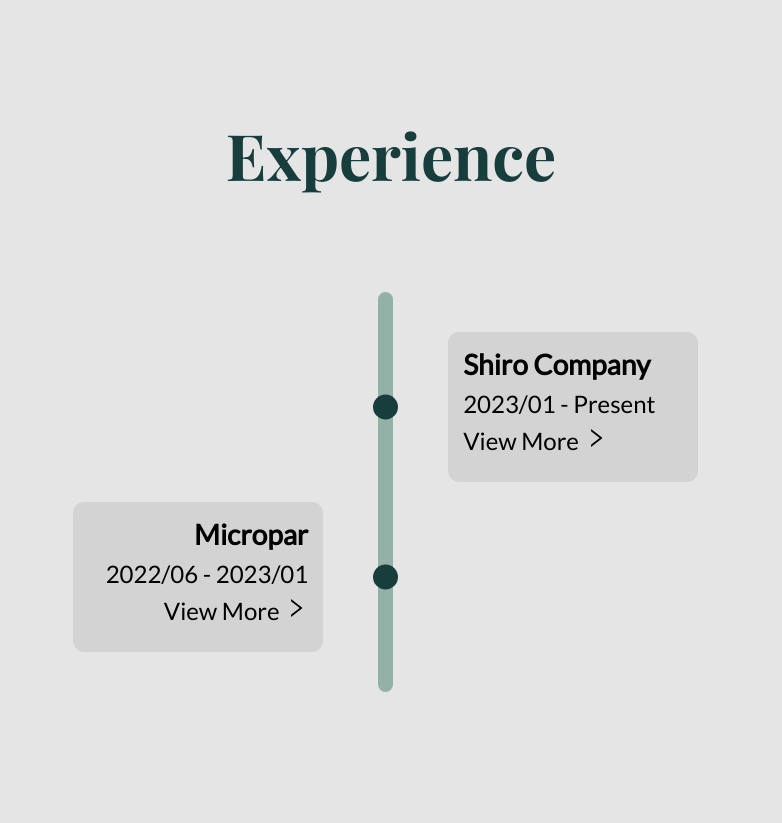
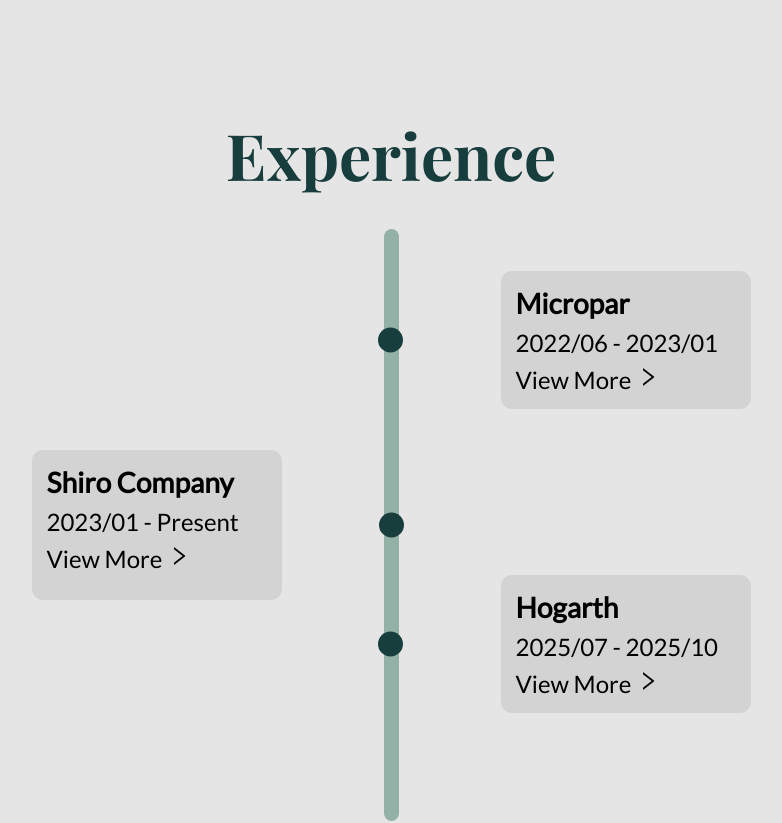
Before and after one commit to Kameha1011/Portfolio, a React (Vite) app: page / in a window 1280 px wide. Shown: the part 528-1351 px from the top of the page, without its empty margins (249-1031 px from the left). Built offline with nearby package versions, Linux system fonts and the light colour scheme.

Commit message:
feat: make experience more extensible, upd bun lock

```diff
--- a/src/components/Experience/Experience.css
+++ b/src/components/Experience/Experience.css
@@ -4,14 +4,22 @@
   align-items: center;
   background-color: #e5e5e5;
   height: 60vh;
+  padding-bottom: 8rem;
 }
 .experience__timeline {
   width: 100%;
   height: 100%;
-  position: relative;
+  display: flex;
+  justify-content: center;
+}
+.experience__column {
+  padding-top: 1rem;
+  display: flex;
+  flex-direction: column;
+  gap: 2rem;
 }
 .experience__item {
-  position: absolute;
+  position: relative;
   display: flex;
   flex-direction: column;
   width: 150px;
@@ -20,14 +28,8 @@
   padding: 4px;
   border-radius: 0.7rem;
 }
-.experience__item--right {
-  top: 15%;
-  left: 8px;
-}
-.experience__item--left {
-  text-align: right;
-  bottom: 15%;
-  right: 8px;
+.experience__item--blank {
+  height: 100px;
 }
 .experience__item--right::after,
 .experience__item--left::after {
@@ -42,10 +44,10 @@
   background-color: #183d3d;
 }
 .experience__item--right::after {
-  right: 100%;
+  right: 108%;
 }
 .experience__item--left::after {
-  left: 100%;
+  left: 108%;
 }
 .experience__itemLink:hover {
   cursor: pointer;
@@ -53,12 +55,9 @@
   color: #183d3d;
 }
 .experience__stick {
-  position: absolute;
-  top: 15%;
-  left: 49%;
-  right: 50%;
   width: 5px;
-  height: 15rem;
+  height: 100%;
+  margin: 2rem 1rem;
   background-color: #93b1a6;
   border-radius: 0.7rem;
 }
@@ -81,10 +80,10 @@
     left: 70px;
   }
   .experience__item--right::after {
-    right: 120%;
+    right: 139%;
   }
   .experience__item--left::after {
-    left: 120%;
+    left: 139%;
   }
   .experience__item--left {
     right: 70px;
@@ -97,7 +96,16 @@
     height: 25px;
   }
   .experience__stick {
-    height: 25rem;
+      margin: 2rem 2rem;
     width: 15px;
   }
+  .experience__item--blank {
+  height: 220px;
 }
+}
+
+@media (min-width: 1024px) {
+  .experience__timeline {
+    width: 70%;
+  }
+}
--- a/src/components/Experience/Experience.tsx
+++ b/src/components/Experience/Experience.tsx
@@ -7,6 +7,12 @@
 import { useModal } from "../../hook/useModal";
 export const Experience: React.FC = () => {
   const [experience, setExperience] = useState<ExperienceType>(EXPERIENCES[0]);
+  const experiencesLeft = [];
+  const experiencesRight = [];
+  for (let i = 1; i <= EXPERIENCES.length; i++) {
+    if (i % 2 === 0){ experiencesLeft.push(EXPERIENCES[i - 1]); continue;}
+    experiencesRight.push(EXPERIENCES[i - 1]);
+  }
   const { modalRef, openModal, closeModal, closeModalOutside } = useModal();
   const openExperienceModal = (experience: ExperienceType): void => {
     setExperience(experience);
@@ -17,14 +23,14 @@
       <section className="experience" id="Experience">
         <h2 className="section__title">Experience</h2>
         <div className="experience__timeline">
-          <div className="experience__stick">
-            {EXPERIENCES.map((experience, i) => (
-              <div
-                className={`experience__item experience__item--${
-                  i % 2 === 0 ? "left" : "right"
-                }`}
-                key={i}
-              >
+          <div className="experience__column experience__column__left">
+            {experiencesLeft.map((experience) => {
+              return (
+                <>
+                  <div className="experience__item--blank"></div>
+                  <div>
+
+                    <div className="experience__item experience__item--left ">
                       <h3>{experience.company}</h3>
                       <p>{experience.period}</p>
                       <p
@@ -36,7 +42,32 @@
                         View More <AiOutlineRight />
                       </p>
                     </div>
-            ))}
+                  </div>
+                </>
+              );
+            })}
+          </div>
+          <div className="experience__stick"></div>
+          <div className="experience__column experience__column__right">
+            {experiencesRight.map((experience) => {
+              return (
+                <>
+                  <div className="experience__item experience__item--right ">
+                    <h3>{experience.company}</h3>
+                    <p>{experience.period}</p>
+                    <p
+                      className="experience__itemLink"
+                      onClick={() => {
+                        openExperienceModal(experience);
+                      }}
+                    >
+                      View More <AiOutlineRight />
+                    </p>
+                  </div>
+                  <div className="experience__item--blank"></div>
+                </>
+              );
+            })}
           </div>
         </div>
       </section>
--- a/src/constants/experiences.ts
+++ b/src/constants/experiences.ts
@@ -12,7 +12,7 @@
   },
   {
     company: "Shiro Company",
-    position: "Fullstack Developer & Co-Founder",
+    position: "Software Developer & Co-Founder",
     period: "2023/01 - Present",
     bullets: [
       "Developed functional e-commerce platforms using WooCommerce.",
@@ -21,4 +21,20 @@
       "Optimized landing pages with 90+ points on SEO and performance optimization.",
     ],
   },
+  {
+    company: "Hogarth",
+    position: "Frontend Developer",
+    period: "2025/07 - 2025/10",
+    bullets: [
+      "Website localization (l10n)",
+      "Pixel-perfect web design implementation.",
+      "Web accessibility for people with disabilities",
+      "Constant coordination with multiple teams: Developers, QA, Language, Design, and Product Owners.",
+      "Bash scripts development for internal usage.",
+      "Use of Git and basic command-line operations.",
+      " Advanced CSS and HTML skills to fix spacing/text issues without altering font size or original layout.",
+      "Interpretation of legacy code to resolve bugs.",
+      " Efficient work under pressure with tight delivery deadlines.",
+    ],
+  },
 ] as const;
```
Also changed, not shown: 1 other file (tests, documents, lock files or other folders). Lines whose indentation alone changed are shown as unchanged.
